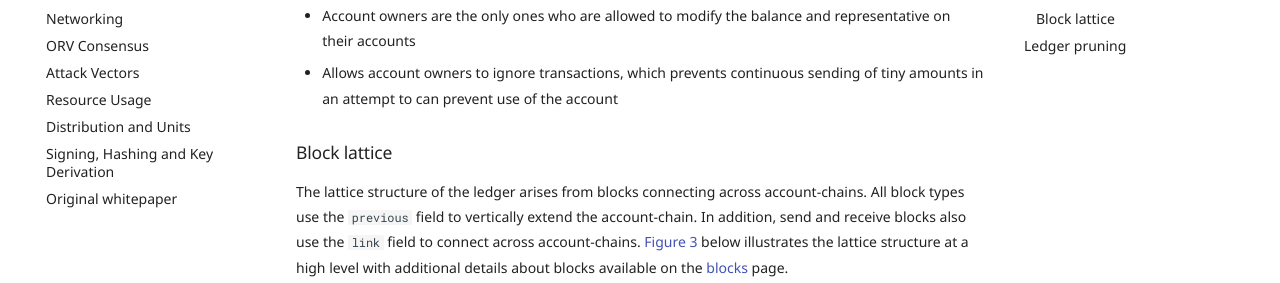
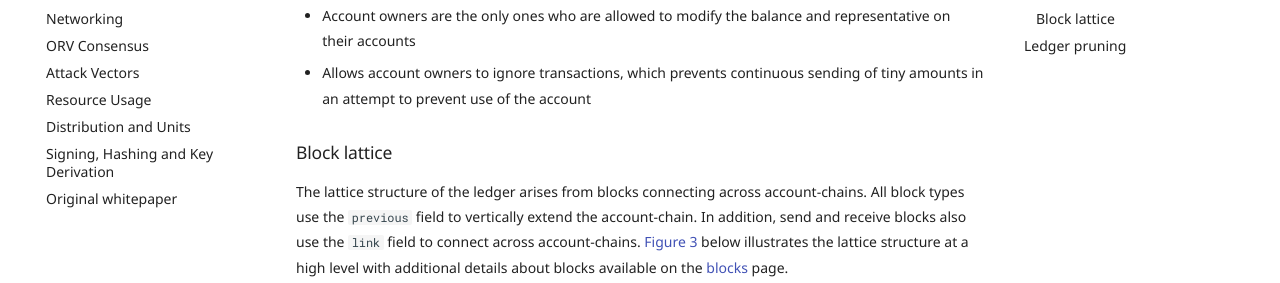
Before and after one commit to nanocurrency/nano-docs, an MkDocs documentation site: the page built from docs/protocol-design/ledger.md, in a window 1280 px wide and 900 px high, scrolled down 2484 px. Shown: the part 197-480 px from the top of the window. Built offline with MkDocs 1.6.1 and Material for MkDocs 9.7.7, drawn with Linux system fonts in a browser that asks for light colours; comment, search, counter and statistics services are not loaded.

Commit message:
Fix typo "to can prevent" (#472)

```diff
--- a/docs/protocol-design/ledger.md
+++ b/docs/protocol-design/ledger.md
@@ -62,7 +62,7 @@ Although send transactions confirmed by the network are irreversible, in order f
 
 * Sending of funds can be performed while the receiver is offline
 * Account owners are the only ones who are allowed to modify the balance and representative on their accounts
-* Allows account owners to ignore transactions, which prevents continuous sending of tiny amounts in an attempt to can prevent use of the account
+* Allows account owners to ignore transactions, which prevents continuous sending of tiny amounts in an attempt to prevent use of the account
 
 ### Block lattice
 
```
